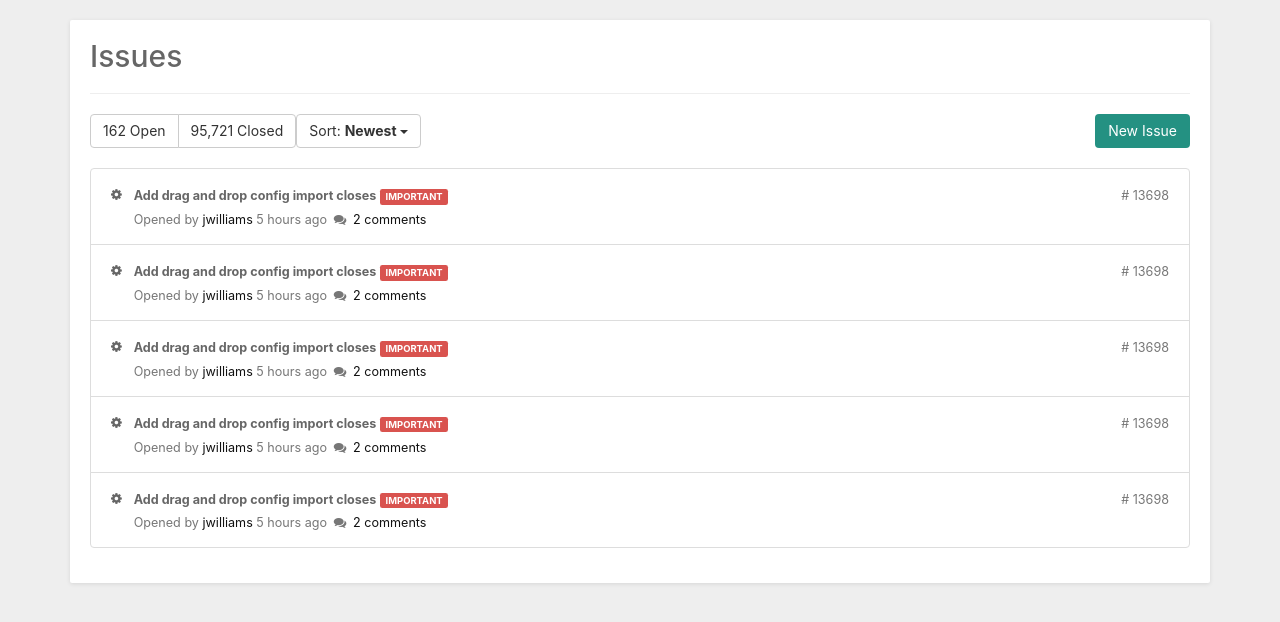
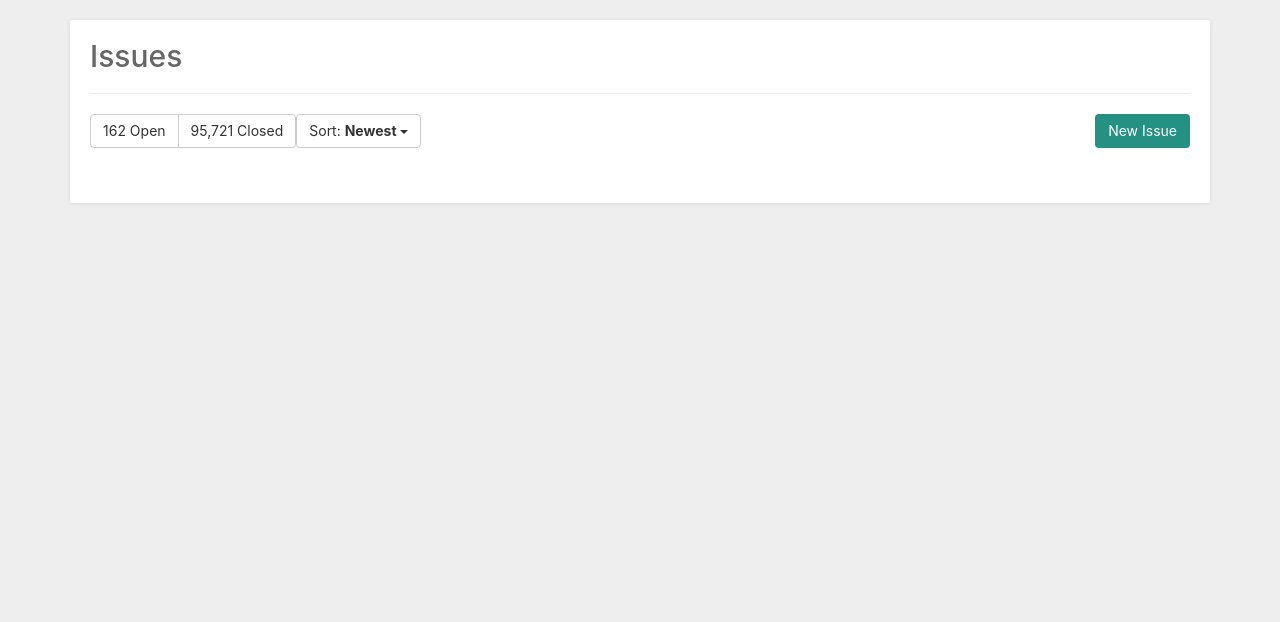
Before and after one commit to LUCIFEREXTON/support, a React (Create React App) app: page / in a window 1280 px wide. Shown: the top 622 px of the page. Built offline with nearby package versions, Linux system fonts and the light colour scheme.

Commit message:
fix Add redux  #6

```diff
--- a/package.json
+++ b/package.json
@@ -9,8 +9,10 @@
     "axios": "^0.26.0",
     "react": "^17.0.2",
     "react-dom": "^17.0.2",
+    "react-redux": "^7.2.6",
     "react-router-dom": "^6.2.2",
     "react-scripts": "5.0.0",
+    "redux": "^4.1.2",
     "web-vitals": "^2.1.4"
   },
   "scripts": {
--- a/src/Components/Filter.jsx
+++ b/src/Components/Filter.jsx
@@ -31,4 +31,5 @@ const Filter = () =>{
   );
 }
 
+
 export default Filter;
--- a/src/Components/ListGroup.jsx
+++ b/src/Components/ListGroup.jsx
@@ -1,14 +1,27 @@
+import { useState, useEffect } from 'react'
 import ListItem from './ListItem'
-const ListGroup = ()=>{
+import { connect }from 'react-redux'
+
+const ListGroup = ({ filteredList })=>{
+  const [tickets, settickets] = useState([])
+  useEffect(()=>{
+
+  }, [filteredList])
   return (
     <ul className='list-group fa-padding'>
-      <ListItem/>
-      <ListItem/>
-      <ListItem/>
-      <ListItem/>
-      <ListItem/>
+      {tickets.map(ticket=>{
+        <ListItem key={ticket.id} id={ticket.id} subject={ticket.subject} status={ticket.status} createdAt={ticket.created_at} updatedAt={ticket.updated_at}/>
+      })}
     </ul>
   )
 }
 
-export default ListGroup;
+const mapStateToProps = (state)=>{
+  return {
+    filteredList: state.filteredList
+  }
+}
+
+
+
+export default connect(mapStateToProps)(ListGroup);
--- a/src/Components/ListItem.jsx
+++ b/src/Components/ListItem.jsx
@@ -1,11 +1,11 @@
-const ListItem = () =>{
+const ListItem = ({id, status, subject, createdAt, updatedAt}) => {
   return(
     <li className='list-group-item' data-toggle='modal' data-target='#issue'>
       <div className='media'>
         <i className='fa fa-cog pull-left'></i>
         <div className='media-body'>
-          <strong>Add drag and drop config import closes</strong> <span className='label label-danger'>IMPORTANT</span><span className='number pull-right'># 13698</span>
-          <p className='info'>Opened by <a href='#'>jwilliams</a> 5 hours ago <i className='fa fa-comments'></i> <a href='#'>2 comments</a></p>
+          <strong>{subject}</strong> <span className='label label-danger'>{status}</span><span className='number pull-right'># {id}</span>
+          <p className='info'>Raised On: {createdAt} | Updated At: {updatedAt}</p>
         </div>
       </div>
     </li>
--- a/src/index.js
+++ b/src/index.js
@@ -3,11 +3,18 @@ import ReactDOM from 'react-dom';
 import './index.css';
 import App from './App';
 import reportWebVitals from './reportWebVitals';
+//redux
+import { Provider } from 'react-redux';
+import { createStore } from 'redux';
+import reducer from './reducer';
+const store = createStore(reducer);
 
 ReactDOM.render(
-  <React.StrictMode>
-    <App />
-  </React.StrictMode>,
+  <Provider store={store}>
+    <React.StrictMode>
+      <App />
+    </React.StrictMode>
+  </Provider>,
   document.getElementById('root')
 );
 
--- /dev/null
+++ b/src/reducer.js
@@ -0,0 +1,12 @@
+const initialState = {
+
+}
+
+const reducer = (state = initialState, action) => {
+    switch (action.type) {
+
+    }
+    return state
+}
+
+export default reducer
```
Also changed, not shown: 1 other file (tests, documents, lock files or other folders).
